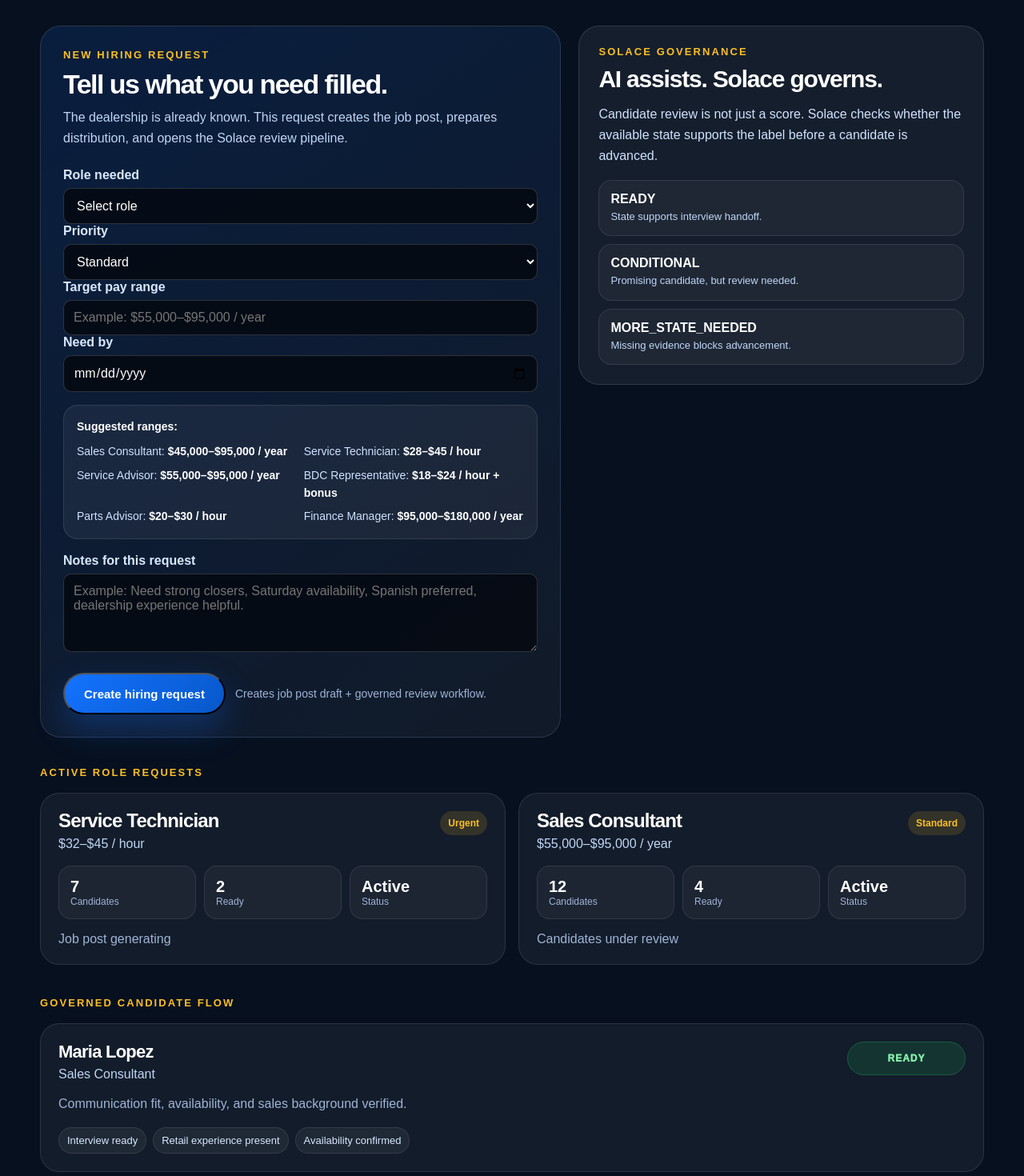
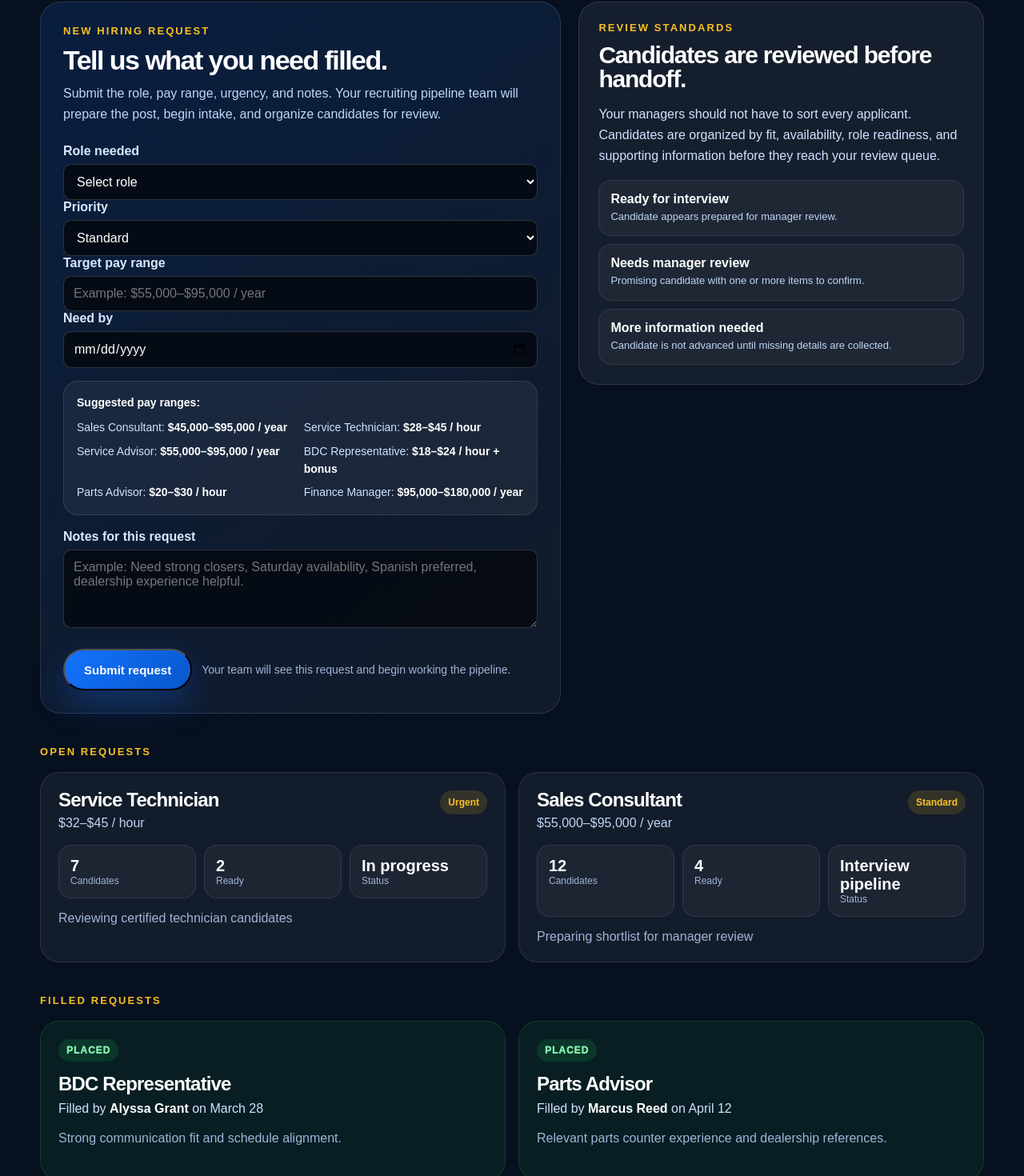
Before and after one commit to zlomke76-del/natatoday, a Next.js app: page /dealer/1/dashboard in a window 1280 px wide. Shown: the part 339-1809 px from the top of the page at 80% size. Built offline with nearby package versions, Linux system fonts and the light colour scheme.

Commit message:
Update page.tsx

```diff
--- a/app/dealer/[dealerSlug]/dashboard/page.tsx
+++ b/app/dealer/[dealerSlug]/dashboard/page.tsx
@@ -27,45 +27,64 @@ const paySuggestions: Record<string, string> = {
   "Finance Manager": "$95,000–$180,000 / year",
 };
 
-const demoRequests = [
+const openRequests = [
   {
     role: "Service Technician",
     priority: "Urgent",
     pay: "$32–$45 / hour",
-    status: "Job post generating",
+    status: "In progress",
     candidates: 7,
     ready: 2,
+    nextStep: "Reviewing certified technician candidates",
   },
   {
     role: "Sales Consultant",
     priority: "Standard",
     pay: "$55,000–$95,000 / year",
-    status: "Candidates under review",
+    status: "Interview pipeline",
     candidates: 12,
     ready: 4,
+    nextStep: "Preparing shortlist for manager review",
   },
 ];
 
-const governedCandidates = [
+const filledRequests = [
+  {
+    role: "BDC Representative",
+    filledBy: "Alyssa Grant",
+    filledDate: "March 28",
+    outcome: "Placed",
+    notes: "Strong communication fit and schedule alignment.",
+  },
+  {
+    role: "Parts Advisor",
+    filledBy: "Marcus Reed",
+    filledDate: "April 12",
+    outcome: "Placed",
+    notes: "Relevant parts counter experience and dealership references.",
+  },
+];
+
+const reviewCandidates = [
   {
     name: "Maria Lopez",
     role: "Sales Consultant",
-    signal: "READY",
-    detail: "Communication fit, availability, and sales background verified.",
-    notes: ["Interview ready", "Retail experience present", "Availability confirmed"],
+    status: "Ready for interview",
+    detail: "Strong communication fit, sales background, and availability confirmed.",
+    notes: ["Interview ready", "Retail sales experience", "Availability confirmed"],
   },
   {
     name: "James Carter",
     role: "Service Technician",
-    signal: "CONDITIONAL",
-    detail: "Experience is strong, but certification evidence needs confirmation.",
-    notes: ["8 years experience", "Certification unclear", "Dealer review required"],
+    status: "Needs manager review",
+    detail: "Strong technician experience. Certification documentation needs final confirmation.",
+    notes: ["8 years experience", "Certification pending", "Good fixed-ops fit"],
   },
   {
     name: "Tyler Ng",
     role: "Service Technician",
-    signal: "MORE_STATE_NEEDED",
-    detail: "Candidate cannot be advanced until missing training and availability data are collected.",
+    status: "More information needed",
+    detail: "Entry-level candidate. Training path and availability need confirmation before advancing.",
     notes: ["Entry-level pathway", "Training incomplete", "Availability missing"],
   },
 ];
@@ -103,9 +122,8 @@ export default function DealerDashboardPage({ params }: PageProps) {
             </h1>
 
             <p className="lede">
-              Submit hiring requests, review active role pipelines, and see
-              Solace-governed candidate readiness before your team spends time
-              interviewing.
+              Submit hiring requests, track open roles, review candidates, and
+              see which positions have been filled by your recruiting pipeline.
             </p>
           </div>
 
@@ -118,7 +136,9 @@ export default function DealerDashboardPage({ params }: PageProps) {
               minWidth: 240,
             }}
           >
-            <strong style={{ color: "#fff", display: "block" }}>{dealerName}</strong>
+            <strong style={{ color: "#fff", display: "block" }}>
+              {dealerName}
+            </strong>
             <span style={{ color: "#9fb4d6", display: "block", marginTop: 6 }}>
               Monthly pipeline program active
             </span>
@@ -160,8 +180,9 @@ export default function DealerDashboardPage({ params }: PageProps) {
             </h2>
 
             <p style={{ color: "#bfd6f5", lineHeight: 1.6, marginTop: 12 }}>
-              The dealership is already known. This request creates the job
-              post, prepares distribution, and opens the Solace review pipeline.
+              Submit the role, pay range, urgency, and notes. Your recruiting
+              pipeline team will prepare the post, begin intake, and organize
+              candidates for review.
             </p>
 
             <form style={{ marginTop: 24 }}>
@@ -180,7 +201,11 @@ export default function DealerDashboardPage({ params }: PageProps) {
                 </Field>
 
                 <Field label="Priority">
-                  <select name="priority" defaultValue="Standard" style={inputStyle}>
+                  <select
+                    name="priority"
+                    defaultValue="Standard"
+                    style={inputStyle}
+                  >
                     {priorityOptions.map((priority) => (
                       <option key={priority} value={priority}>
                         {priority}
@@ -214,7 +239,7 @@ export default function DealerDashboardPage({ params }: PageProps) {
                   fontSize: 14,
                 }}
               >
-                <strong style={{ color: "#fff" }}>Suggested ranges:</strong>
+                <strong style={{ color: "#fff" }}>Suggested pay ranges:</strong>
                 <div
                   style={{
                     display: "grid",
@@ -252,11 +277,11 @@ export default function DealerDashboardPage({ params }: PageProps) {
                 }}
               >
                 <button className="btn btn-primary" type="button">
-                  Create hiring request
+                  Submit request
                 </button>
 
                 <span style={{ color: "#9fb4d6", fontSize: 14 }}>
-                  Creates job post draft + governed review workflow.
+                  Your team will see this request and begin working the pipeline.
                 </span>
               </div>
             </form>
@@ -271,7 +296,7 @@ export default function DealerDashboardPage({ params }: PageProps) {
             }}
           >
             <div className="eyebrow" style={{ marginBottom: 12 }}>
-              Solace Governance
+              Review standards
             </div>
 
             <h2
@@ -283,30 +308,34 @@ export default function DealerDashboardPage({ params }: PageProps) {
                 letterSpacing: "-0.04em",
               }}
             >
-              AI assists. Solace governs.
+              Candidates are reviewed before handoff.
             </h2>
 
             <p style={{ color: "#cfe2ff", lineHeight: 1.6 }}>
-              Candidate review is not just a score. Solace checks whether the
-              available state supports the label before a candidate is advanced.
+              Your managers should not have to sort every applicant. Candidates
+              are organized by fit, availability, role readiness, and supporting
+              information before they reach your review queue.
             </p>
 
             <div style={{ display: "grid", gap: 10, marginTop: 18 }}>
-              <GovernancePill title="READY" copy="State supports interview handoff." />
-              <GovernancePill
-                title="CONDITIONAL"
-                copy="Promising candidate, but review needed."
+              <ReviewPill
+                title="Ready for interview"
+                copy="Candidate appears prepared for manager review."
               />
-              <GovernancePill
-                title="MORE_STATE_NEEDED"
-                copy="Missing evidence blocks advancement."
+              <ReviewPill
+                title="Needs manager review"
+                copy="Promising candidate with one or more items to confirm."
+              />
+              <ReviewPill
+                title="More information needed"
+                copy="Candidate is not advanced until missing details are collected."
               />
             </div>
           </aside>
         </div>
 
-        <section style={{ marginTop: 36 }}>
-          <div className="eyebrow">Active role requests</div>
+        <section style={{ marginTop: 40 }}>
+          <div className="eyebrow">Open requests</div>
 
           <div
             style={{
@@ -316,7 +345,7 @@ export default function DealerDashboardPage({ params }: PageProps) {
               marginTop: 16,
             }}
           >
-            {demoRequests.map((request) => (
+            {openRequests.map((request) => (
               <article
                 key={request.role}
                 style={{
@@ -375,11 +404,11 @@ export default function DealerDashboardPage({ params }: PageProps) {
                 >
                   <Metric label="Candidates" value={request.candidates} />
                   <Metric label="Ready" value={request.ready} />
-                  <Metric label="Status" value="Active" />
+                  <Metric label="Status" value={request.status} />
                 </div>
 
                 <p style={{ color: "#9fb4d6", margin: "16px 0 0" }}>
-                  {request.status}
+                  {request.nextStep}
                 </p>
               </article>
             ))}
@@ -387,16 +416,72 @@ export default function DealerDashboardPage({ params }: PageProps) {
         </section>
 
         <section style={{ marginTop: 40 }}>
-          <div className="eyebrow">Governed candidate flow</div>
+          <div className="eyebrow">Filled requests</div>
 
           <div
             style={{
               display: "grid",
-              gap: 14,
+              gridTemplateColumns: "repeat(2, minmax(0, 1fr))",
+              gap: 16,
               marginTop: 16,
             }}
           >
-            {governedCandidates.map((candidate) => (
+            {filledRequests.map((request) => (
+              <article
+                key={`${request.role}-${request.filledBy}`}
+                style={{
+                  padding: 22,
+                  borderRadius: 24,
+                  background: "rgba(34,197,94,0.08)",
+                  border: "1px solid rgba(34,197,94,0.18)",
+                }}
+              >
+                <span
+                  style={{
+                    display: "inline-flex",
+                    padding: "7px 10px",
+                    borderRadius: 999,
+                    background: "rgba(34,197,94,0.14)",
+                    color: "#86efac",
+                    fontSize: 12,
+                    fontWeight: 950,
+                    letterSpacing: "0.08em",
+                    textTransform: "uppercase",
+                  }}
+                >
+                  {request.outcome}
+                </span>
+
+                <h3
+                  style={{
+                    margin: "16px 0 0",
+                    color: "#fff",
+                    fontSize: 24,
+                    lineHeight: 1,
+                    letterSpacing: "-0.035em",
+                  }}
+                >
+                  {request.role}
+                </h3>
+
+                <p style={{ margin: "10px 0 0", color: "#cfe2ff" }}>
+                  Filled by <strong style={{ color: "#fff" }}>{request.filledBy}</strong>{" "}
+                  on {request.filledDate}
+                </p>
+
+                <p style={{ color: "#9fb4d6", lineHeight: 1.55 }}>
+                  {request.notes}
+                </p>
+              </article>
+            ))}
+          </div>
+        </section>
+
+        <section style={{ marginTop: 40 }}>
+          <div className="eyebrow">Candidate review desk</div>
+
+          <div style={{ display: "grid", gap: 14, marginTop: 16 }}>
+            {reviewCandidates.map((candidate) => (
               <article
                 key={candidate.name}
                 style={{
@@ -456,7 +541,7 @@ export default function DealerDashboardPage({ params }: PageProps) {
                   </div>
                 </div>
 
-                <StatusBadge status={candidate.signal} />
+                <StatusBadge status={candidate.status} />
               </article>
             ))}
           </div>
@@ -481,7 +566,7 @@ function Field({
   );
 }
 
-function GovernancePill({ title, copy }: { title: string; copy: string }) {
+function ReviewPill({ title, copy }: { title: string; copy: string }) {
   return (
     <div
       style={{
@@ -528,14 +613,13 @@ function Metric({ label, value }: { label: string; value: string | number }) {
 }
 
 function StatusBadge({ status }: { status: string }) {
-  const style =
-    status === "READY"
-      ? {
-          background: "rgba(34,197,94,0.14)",
-          border: "1px solid rgba(34,197,94,0.28)",
-          color: "#86efac",
-        }
-      : status === "CONDITIONAL"
+  const style = status.includes("Ready")
+    ? {
+        background: "rgba(34,197,94,0.14)",
+        border: "1px solid rgba(34,197,94,0.28)",
+        color: "#86efac",
+      }
+    : status.includes("Needs")
       ? {
           background: "rgba(251,191,36,0.14)",
           border: "1px solid rgba(251,191,36,0.28)",
@@ -554,12 +638,14 @@ function StatusBadge({ status }: { status: string }) {
         display: "inline-flex",
         alignItems: "center",
         justifyContent: "center",
-        minWidth: 148,
+        minWidth: 174,
         minHeight: 42,
+        padding: "0 14px",
         borderRadius: 999,
         fontSize: 12,
         fontWeight: 950,
-        letterSpacing: "0.08em",
+        letterSpacing: "0.04em",
+        textAlign: "center",
       }}
     >
       {status}
```
